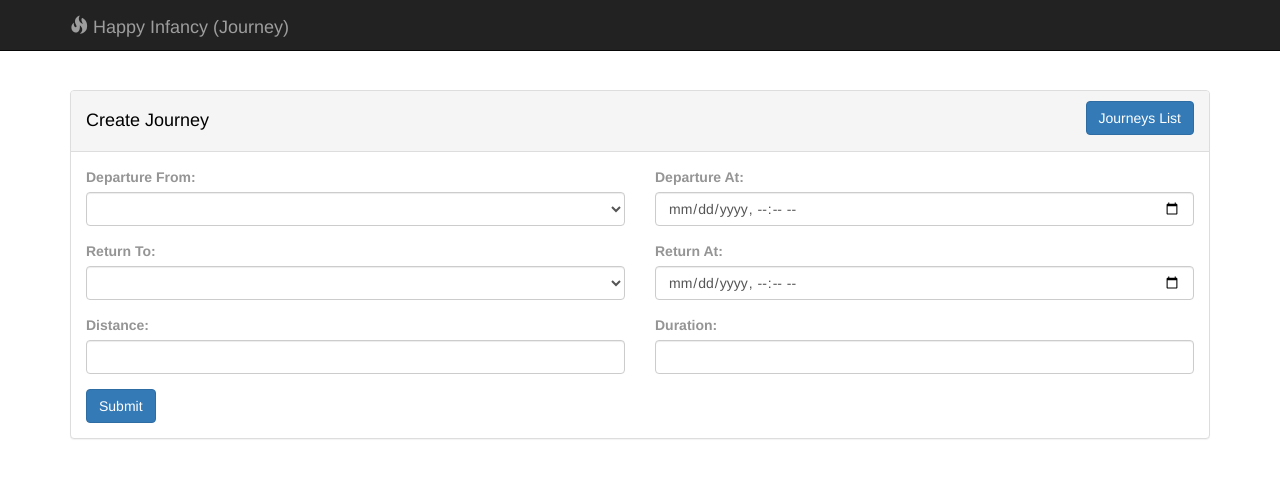
After one commit to happyinfancy/happyinfancy.github.io, a PHP site: page /journey_create.php in a window 1280 px wide. The commit adds this page. Shown: the top 478 px of the page. Run offline with PHP 8.4, Linux system fonts and the light colour scheme; lists and menus that the app fills with data are empty; some libraries are stand-ins or nearby versions.

Commit message:
Journey Create

```diff
--- a/footer.php
+++ b/footer.php
@@ -53,7 +53,7 @@
         const querySnapshot = await getDocs(collection(db, "journey"));
         querySnapshot.forEach((doc) => {
             var station_row = `<tr id="${doc.id}">
-                                    <td>${doc.data().departure}</td>
+                                    <td>${doc.data().departure_at}</td>
                                     <td>${doc.data().departure_station_name}</td>
                                     <td>${doc.data().return_at}</td>
                                     <td>${doc.data().return_station_name}</td>
@@ -80,7 +80,7 @@
             success_notify('Station created successfully');
             console.log("Document written with ID: ", docRef.id);
         } catch (e) {
-            console.error('Error adding station');
+            console.error('Error adding station',e);
         }
         unblock_button();
     }
@@ -181,8 +181,67 @@
             }
         })
     });
+
     /**********************END- STATION FUNCTIONS**************************/
 
+    /**********************JOURNEY FUNCTIONS**************************/
+
+    async function journey_save(data) {
+        block_button();
+        try {
+            const docRef = await addDoc(collection(db, "journey"), {
+                departure_station_name: data.departure_station_name,
+                departure_station_id: data.departure_station_id,
+                return_station_name: data.return_station_name,
+                return_station_id: data.return_station_id,
+                departure_at: data.departure_at,
+                return_at: data.return_at,
+                distance: data.distance,
+                duration: data.duration,
+
+            });
+            success_notify('Station created successfully');
+            console.log("Document written with ID: ", docRef.id);
+        } catch (e) {
+            console.error('Error adding station',e);
+        }
+        unblock_button();
+    }
+
+
+    async function departure_return_dropdown() {
+        var station_row = '';
+        const querySnapshot = await getDocs(collection(db, "station"));
+        querySnapshot.forEach((doc) => {
+            station_row += `<option data-station-id="${doc.id}" value="${doc.data().station_name}">${doc.data().station_name}</option>`;
+        });
+        $('#departure_station').append(station_row);
+        $('#return_station').append(station_row);
+    }
+
+    $('.journey-save-btn').click(function () {
+        if (is_empty($('#distance').val())) {
+            Lobibox.notify('error', {
+                size: 'mini',
+                sound: false,
+                msg: 'Distance is required'
+            });
+            return false;
+        }
+        var data = {
+            departure_station_name: $('#departure_station').val(),
+            departure_station_id: $('#departure_station').find(':selected').attr('data-station-id'),
+            return_station_name: $('#return_station').val(),
+            return_station_id: $('#return_station').find(':selected').attr('data-station-id'),
+            departure_at: $('#departure_at').val(),
+            return_at: $('#return_at').val(),
+            distance: $('#distance').val(),
+            duration: $('#duration').val(),
+        };
+        journey_save(data);
+    });
+
+    /**********************END- JOURNEY FUNCTIONS**************************/
 
     $(document).ready(function () {
         var filename = window.location.pathname.split('/').pop();
@@ -192,7 +251,10 @@
             const station_id = new URLSearchParams(window.location.search).get('station_id');
             station_get_by_id(station_id);
         } else if (filename == 'journey_list.php') {
-            journeys_list();
+          //  journeys_list();
+            departure_return_dropdown();
+        } else if (filename == 'journey_create.php') {
+            departure_return_dropdown();
         }
     });
 
--- /dev/null
+++ b/journey_create.php
@@ -0,0 +1,66 @@
+<?php
+include('header.php');
+?>
+<div class="row">
+    <div class="col-lg-12">
+        <div class="panel panel-default">
+            <div class="panel-heading">
+                <h4>Create Journey</h4>
+                <div>
+                    <a href="station_list.php" class="btn btn-primary">Journeys List</a>
+                </div>
+            </div>
+            <div class="panel-body">
+                <div class="row">
+                    <div class="col-md-6">
+                        <div class="form-group">
+                            <label for="station_name">Departure From:</label>
+                            <select id="departure_station" class="form-control"></select>
+                        </div>
+                    </div>
+                    <div class="col-md-6">
+                        <div class="form-group">
+                            <label for="departure_at">Departure At:</label>
+                            <input type="datetime-local" class="form-control" id="departure_at">
+                        </div>
+                    </div>
+                </div><!--End of row-->
+                <div class="row">
+                    <div class="col-md-6">
+                        <div class="form-group">
+                            <label for="station_address">Return To:</label>
+                            <select id="return_station" class="form-control"></select>
+                        </div>
+                    </div>
+                    <div class="col-md-6">
+                        <div class="form-group">
+                            <label for="return_at">Return At:</label>
+                            <input type="datetime-local" class="form-control" id="return_at">
+                        </div>
+                    </div>
+                </div><!--End of row-->
+                <div class="row">
+                    <div class="col-md-6">
+                        <div class="form-group">
+                            <label for="return_at">Distance:</label>
+                            <input type="number" step="any" class="form-control" id="distance">
+                        </div>
+                    </div>
+                    <div class="col-md-6">
+                        <div class="form-group">
+                            <label for="return_at">Duration:</label>
+                            <input type="number" step="any" class="form-control" id="duration">
+                        </div>
+                    </div>
+                </div>
+                <button type="submit" class="btn btn-primary submit-btn journey-save-btn">Submit <span
+                            class="fa fa-spin fa-spinner"></span></button>
+            </div>
+        </div>
+    </div>
+</div>
+
+<!-- /.row -->
+<?php
+include('footer.php');
+?>
```
Also changed, not shown: journey_list.php (+14 -0 lines).
